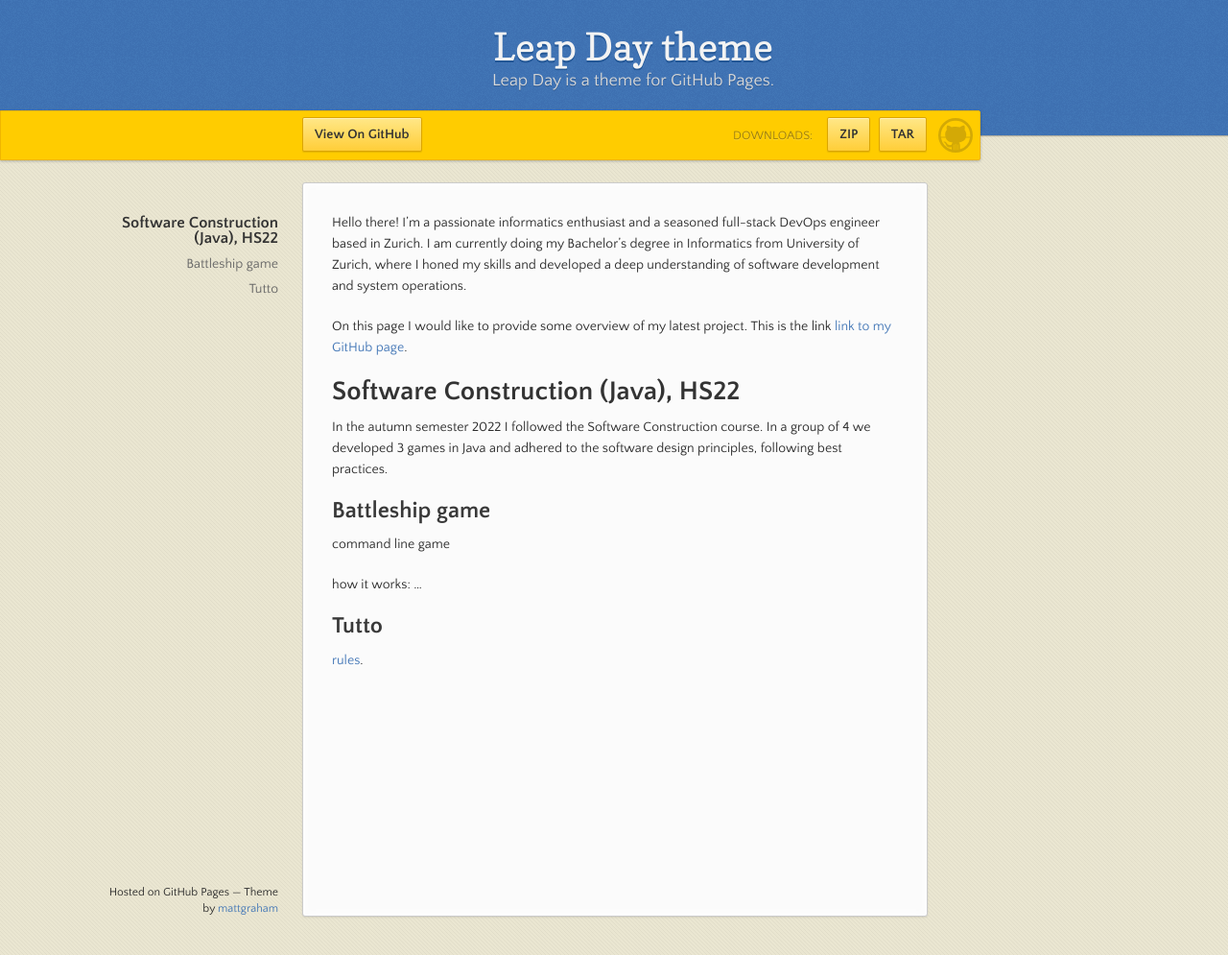
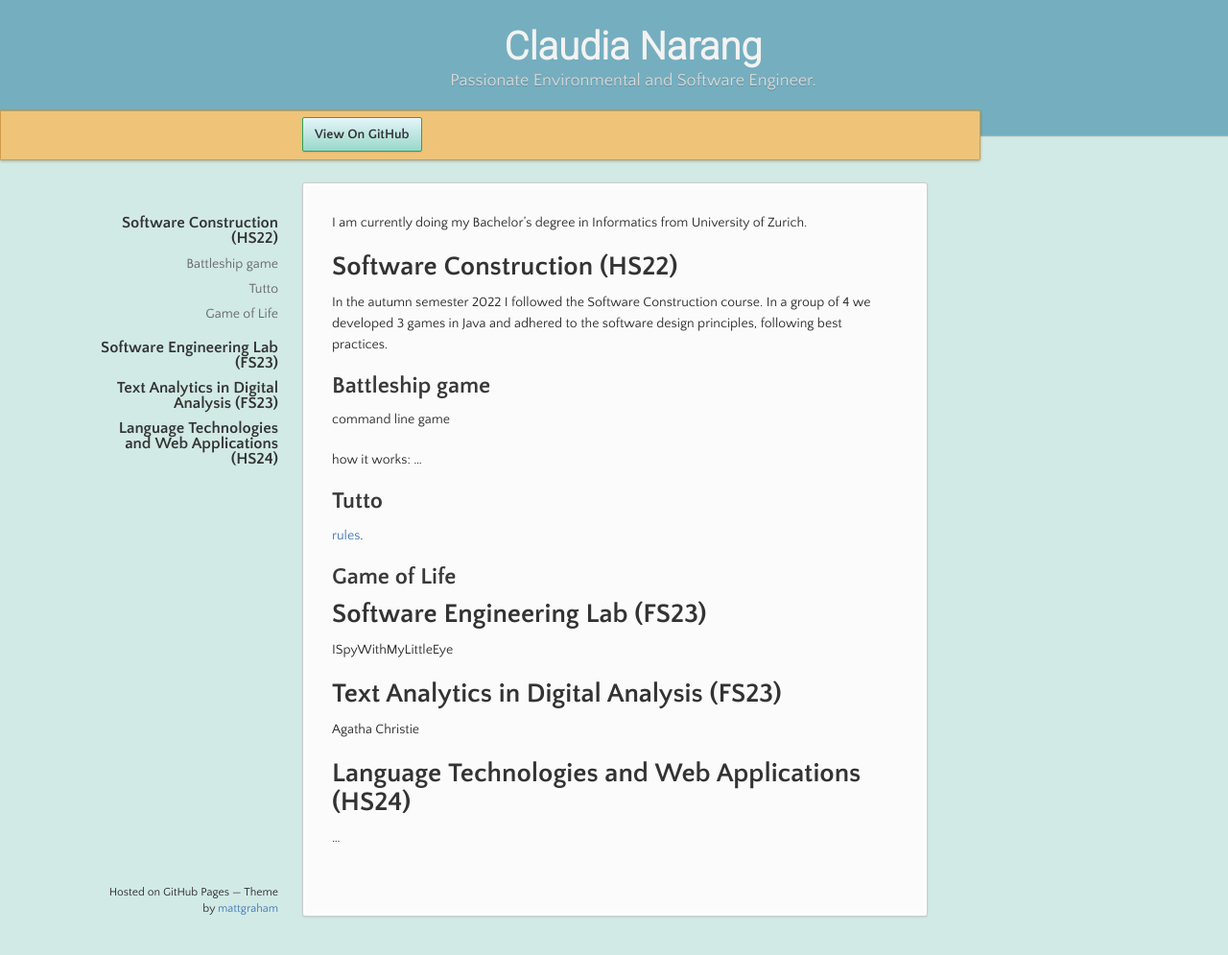
Before and after one commit to ClauNar/ClauNar.github.io, a Jekyll site: the page built from index.md, in a window 1280 px wide and 995 px high. Shown: the whole window at 96% size. Built offline with Jekyll 4.4.1, drawn with Linux system fonts in a browser that asks for light colours.

Commit message:
added structure, change color scheme

```diff
--- a/_config.yml
+++ b/_config.yml
@@ -1,6 +1,6 @@
-title: Leap Day theme
-description: Leap Day is a theme for GitHub Pages.
-show_downloads: true
+title: Claudia Narang
+description: Passionate Environmental and Software Engineer.
+show_downloads: false
 google_analytics:
 theme: jekyll-theme-leap-day
 remote_theme: pages-themes/leap-day@v0.2.0
--- a/_layouts/default.html
+++ b/_layouts/default.html
@@ -23,9 +23,9 @@
       </header>
 
       <div id="banner">
-        <span id="logo"></span>
+        <!-- <span id="logo"></span> -->
 
-        <a href="{{ site.github.repository_url }}" class="button fork"><strong>View On GitHub</strong></a>
+        <a href="https://github.com/ClauNar/" class="button fork"><strong>View On GitHub</strong></a>
         {% if site.show_downloads %}
           <div class="downloads">
             <span>Downloads:</span>
--- a/assets/css/style.scss
+++ b/assets/css/style.scss
@@ -2,3 +2,42 @@
 ---
 
 @import 'jekyll-theme-leap-day';
+@import url('https://fonts.googleapis.com/css2?family=Roboto:wght@300&display=swap');
+
+:root {
+  --non_photo_blue: #7BDFF2;
+  --celeste: #B2F7EF;
+  --mint_cream: #EFF7F6;
+  --mimi_pink: #efc478;
+  --lavender_pink: #ce9d46;
+  --moonstone_blue: #75AEBF;
+  font-family: 'Roboto', sans-serif;
+}
+header h1 {
+  font-family: 'Roboto', sans-serif;
+  font-weight: bold;
+  text-shadow: 0px 2px 0px var(--moonstone_blue);
+
+}
+
+header {
+  background: var(--moonstone_blue);
+}
+
+body {
+  background: #d1eae6;
+}
+
+#banner {
+  background: var(--mimi_pink);
+  border: 1px solid var(--lavender_pink);
+  box-shadow: 0px 1px 3px rgba(0, 0, 0, 0.25);
+}
+#banner .button {
+  border: 1px solid #2ca25f;
+  background: linear-gradient(#e5f5f9, #99d8c9);
+  box-shadow: inset 0px 1px 0px rgba(255, 255, 255, 0.4), 0px 1px 1px rgba(0, 0, 0, 0.1);
+}
+#banner .button:hover {
+  background: #99d8c9;
+}
--- a/index.md
+++ b/index.md
@@ -1,14 +1,9 @@
 ---
 layout: default
 ---
-Hello there! I'm a passionate informatics enthusiast and a seasoned full-stack DevOps engineer based in Zurich.
-I am currently doing my Bachelor's degree in Informatics from University of Zurich, where I honed my skills and developed a deep understanding of software development and system operations.
+I am currently doing my Bachelor's degree in Informatics from University of Zurich.
 
-On this page I would like to provide some overview of my latest project. This is the link
-[link to my GitHub page](https://github.com/ClauNar).
-
-# Software Construction (Java), HS22
-
+# Software Construction (HS22)
 In the autumn semester 2022 I followed the Software Construction course. In a group of 4 we developed 3 games in Java and adhered to the software design principles, following best practices.
 
 ## Battleship game
@@ -18,3 +13,14 @@ how it works: ...
 
 ## Tutto
 [rules](https://abacusspiele.de/wp-content/uploads/2021/01/Tutto_Regel_GB.pdf).
+
+## Game of Life
+
+# Software Engineering Lab (FS23)
+ISpyWithMyLittleEye
+
+# Text Analytics in Digital Analysis (FS23)
+Agatha Christie
+
+# Language Technologies and Web Applications (HS24)
+...
```
Also changed, not shown: assets/images/background.png (deleted), assets/images/body-background.png (deleted), 4 other files.
